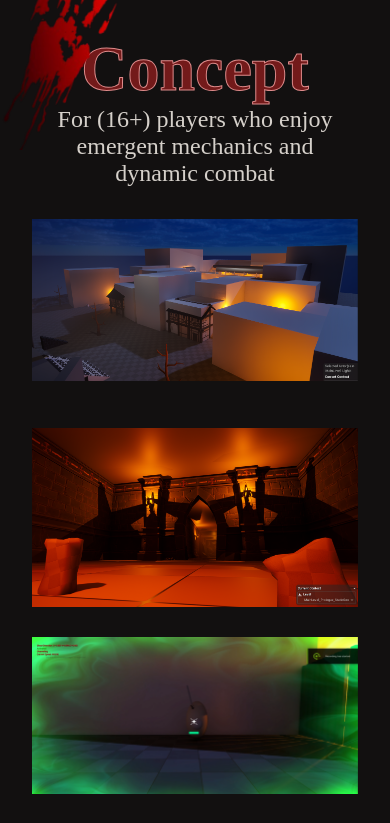
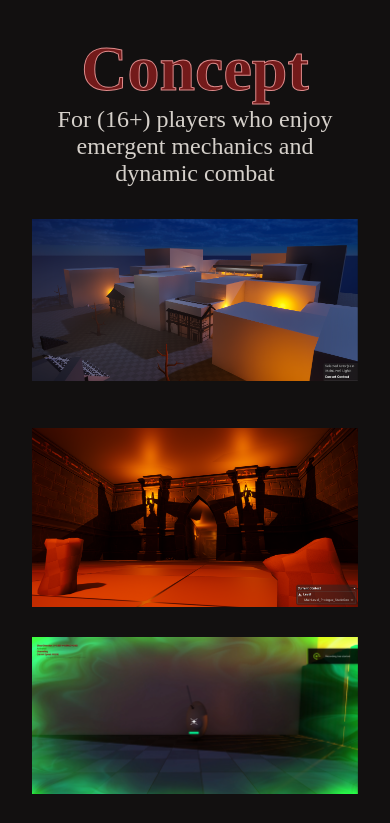
Before and after one commit to TobiasKjernell/thrall, a Next.js app: page /about in a window 390 px wide. Shown: the top 823 px of the page. Built offline with nearby package versions, Linux system fonts and the light colour scheme.

Commit message:
took away bloodhand print, feedback from gamedev

```diff
--- a/src/components/ConceptArea/conceptArea.scss
+++ b/src/components/ConceptArea/conceptArea.scss
@@ -36,16 +36,3 @@
         }
     }
 }
-
-.bloodhand {
-    width: auto;
-    height: 400px;
-    position: absolute;
-    top: -100px;
-    left: 0;
-
-    @media screen and (max-width: 1100px) {
-            height: 200px;
-            top: -50px;
-    }
-}
--- a/src/components/ConceptArea/index.tsx
+++ b/src/components/ConceptArea/index.tsx
@@ -3,7 +3,6 @@ import './conceptArea.scss'
 const ConceptArea = () => {
     return (
         <section className="concept">
-            <img src="bloodhand.png" className='bloodhand' alt="" />
             <h2 className="concept__title">Concept</h2>
             <p className="concept__text">For (16+) players who enjoy emergent mechanics and dynamic combat</p>
             <div className="concept__picture-grid">
```
